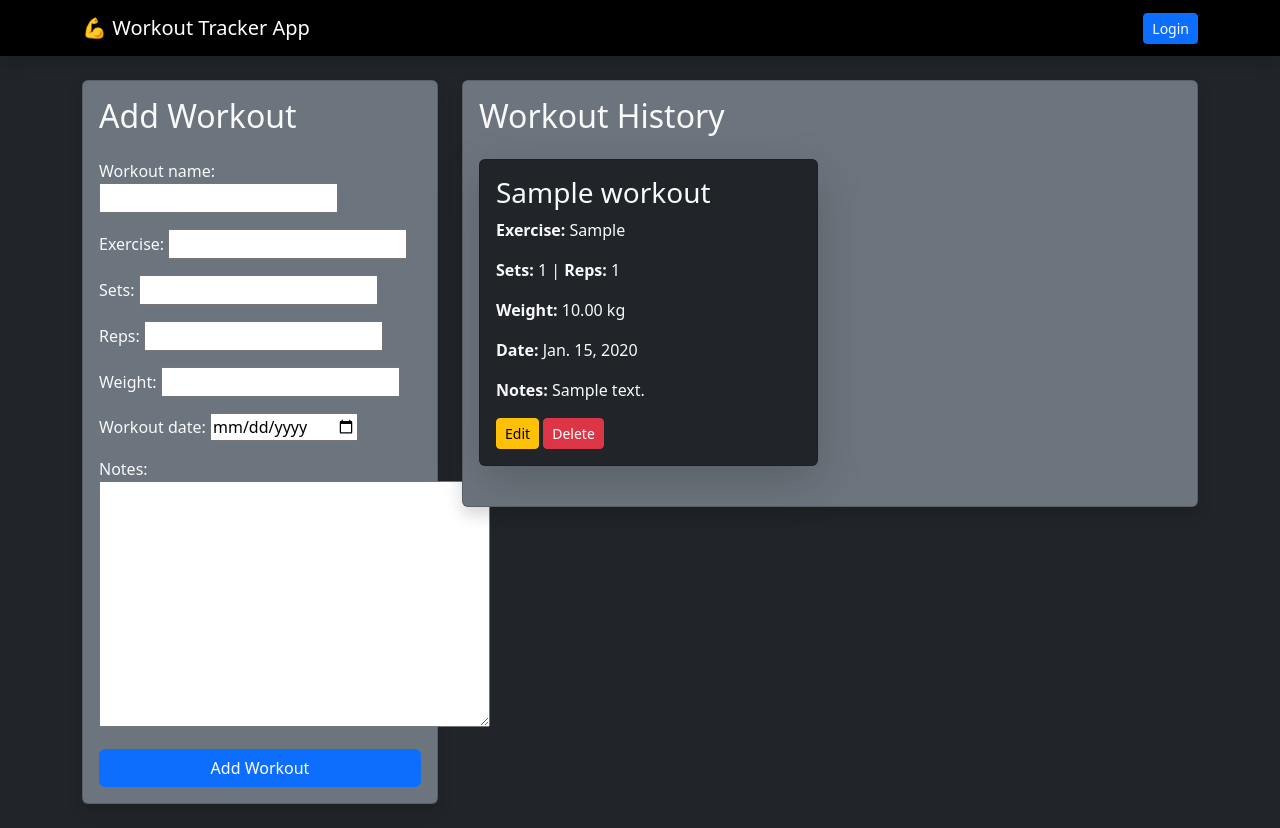
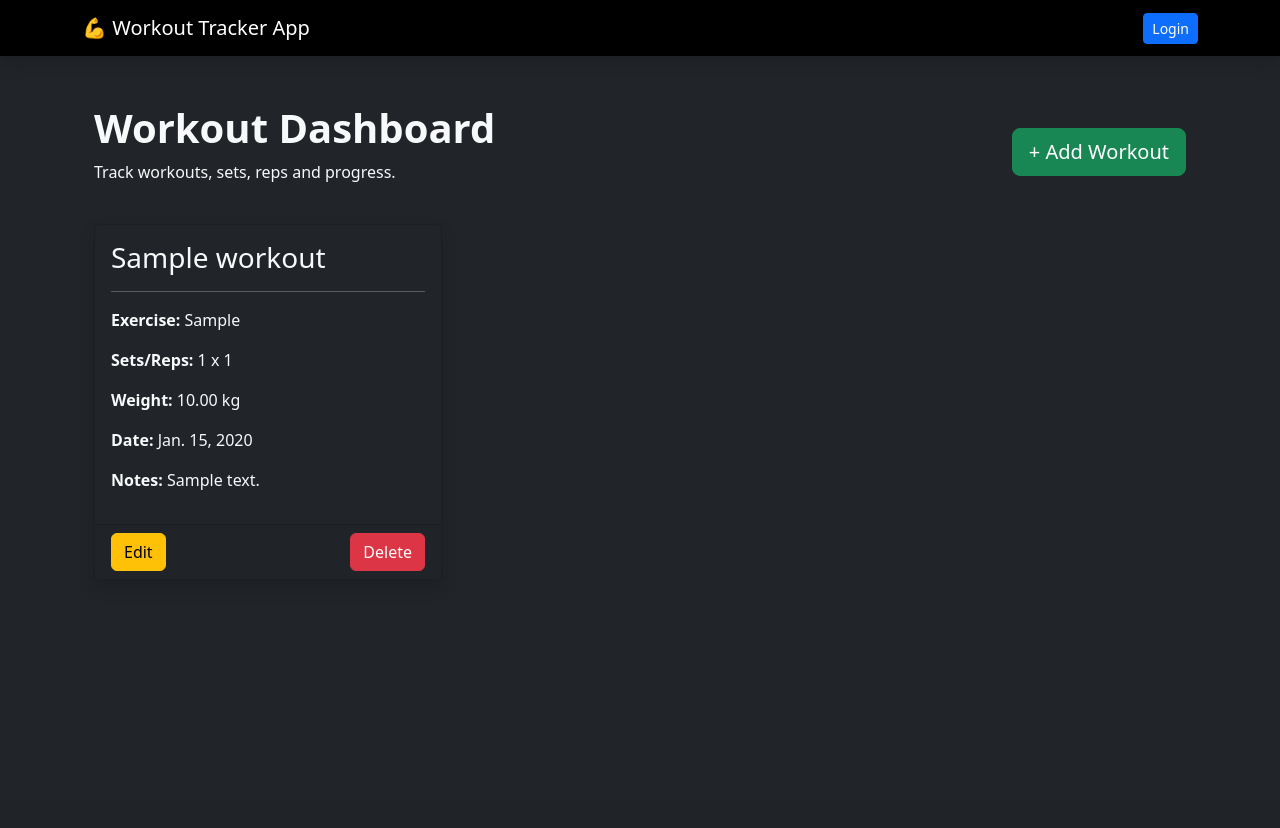
Before and after one commit to DarthCookie45/Workout-tracker-app, a Django app: page / in a window 1280 px wide. After the commit the page ends 571 px from the top, so only its background shows below. Run offline with Django 5.2, Linux system fonts and the light colour scheme; tables that the repository leaves empty hold one stand-in row (values such as "Sample post").

Commit message:
Add workout creation page and URL routing

```diff
--- a/tracker/templates/tracker/base.html
+++ b/tracker/templates/tracker/base.html
@@ -10,7 +10,7 @@
       rel="stylesheet"
     />
   </head>
-  <body class="bg-dark text-light">
+  <body class="bg-dark bg-secondary text-light">
     <nav class="navbar navbar-dark bg-black shadow">
       <div class="container">
         <a class="navbar-brand" href="{% url 'home' %}">
--- a/tracker/templates/tracker/home.html
+++ b/tracker/templates/tracker/home.html
@@ -1,58 +1,60 @@
-{% extends 'tracker/base.html' %} {% block content %}
+{% extends "tracker/base.html" %} {% block content %}
 
-<div class="row">
-  <div class="col-lg-4 mb-4">
-    <div class="card bg-secondary text-light shadow">
-      <div class="card-body">
-        <h2 class="mb-4">Add Workout</h2>
-
-        <form method="POST">
-          {% csrf_token %} {{ form.as_p }}
-
-          <button type="submit" class="btn btn-primary w-100">
-            Add Workout
-          </button>
-        </form>
-      </div>
-    </div>
+<div class="container py-4">
+  <div class="d-flex justify-content-between align-items-center mb-4">
+    <div>
+      <h1 class="fw-bold">Workout Dashboard</h1>
+      <p class="text-light">Track workouts, sets, reps and progress.</p>
     </div>
 
-  <div class="col-lg-8">
-    <div class="card bg-secondary text-light shadow">
-      <div class="card-body">
-        <h2 class="mb-4">Workout History</h2>
+    <a href="{% url 'add_workout' %}" class="btn btn-success btn-lg">
+      + Add Workout
+    </a>
+  </div>
 
   {% if workouts %}
-        <div class="row mt-4">
+  <div class="row">
     {% for workout in workouts %}
-          <div class="col-md-6 mb-4">
-            <div class="card bg-dark text-light shadow-lg h-100">
+    <div class="col-md-6 col-lg-4 mb-4">
+      <div class="card bg-dark text-light shadow h-100">
         <div class="card-body">
           <h3 class="card-title">{{ workout.workout_name }}</h3>
+
+          <hr />
 
           <p><strong>Exercise:</strong> {{ workout.exercise }}</p>
 
           <p>
-                  <strong>Sets:</strong> {{ workout.sets }} |
-                  <strong>Reps:</strong> {{ workout.reps }}
+            <strong>Sets/Reps:</strong>
+            {{ workout.sets }} x {{ workout.reps }}
           </p>
 
-                <p><strong>Weight:</strong> {{ workout.weight }} kg</p>
+          <p>
+            <strong>Weight:</strong>
+            {{ workout.weight }} kg
+          </p>
 
-                <p><strong>Date:</strong> {{ workout.workout_date }}</p>
+          <p>
+            <strong>Date:</strong>
+            {{ workout.workout_date }}
+          </p>
 
-                <p><strong>Notes:</strong> {{ workout.notes }}</p>
+          {% if workout.notes %}
+          <p>
+            <strong>Notes:</strong>
+            {{ workout.notes }}
+          </p>
+          {% endif %}
+        </div>
 
-                <a
-                  href="{% url 'edit_workout' workout.id %}"
-                  class="btn btn-warning btn-sm"
-                >
+        <div class="card-footer d-flex justify-content-between">
+          <a href="{% url 'edit_workout' workout.id %}" class="btn btn-warning">
             Edit
           </a>
 
           <a
             href="{% url 'delete_workout' workout.id %}"
-                  class="btn btn-danger btn-sm"
+            class="btn btn-danger"
           >
             Delete
           </a>
@@ -64,12 +66,17 @@
 
   {% else %}
 
-        <p>No workouts added yet.</p>
+  <div class="card bg-dark text-light p-5 text-center shadow">
+    <h3>No workouts added yet</h3>
+
+    <p class="mb-4">Start tracking your training progress.</p>
+
+    <a href="{% url 'add_workout' %}" class="btn btn-success">
+      Add Your First Workout
+    </a>
+  </div>
 
   {% endif %}
 </div>
-    </div>
-  </div>
-</div>
 
 {% endblock %}
--- a/tracker/urls.py
+++ b/tracker/urls.py
@@ -3,6 +3,12 @@ from . import views
 
 urlpatterns = [
     path('', views.home, name='home'),
+
+    path(
+        'add/',
+        views.add_workout,
+        name='add_workout'
+    ),
 
     path(
         'edit/<int:workout_id>/',
--- a/tracker/views.py
+++ b/tracker/views.py
@@ -24,6 +24,19 @@ def home(request):
     }
 
     return render(request, 'tracker/home.html', context)
+
+def add_workout(request):
+    if request.method == "POST":
+        form = WorkoutForm(request.POST)
+
+        if form.is_valid():
+            form.save()
+            return redirect('home')
+
+    else:
+        form = WorkoutForm()
+
+    return render(request, 'tracker/add_workout.html', {'form': form})
 
 def edit_workout(request, workout_id):
 
```
Also changed, not shown: tracker/templates/tracker/add_workout.html (added, +17 -0 lines). Lines whose indentation alone changed are shown as unchanged.
